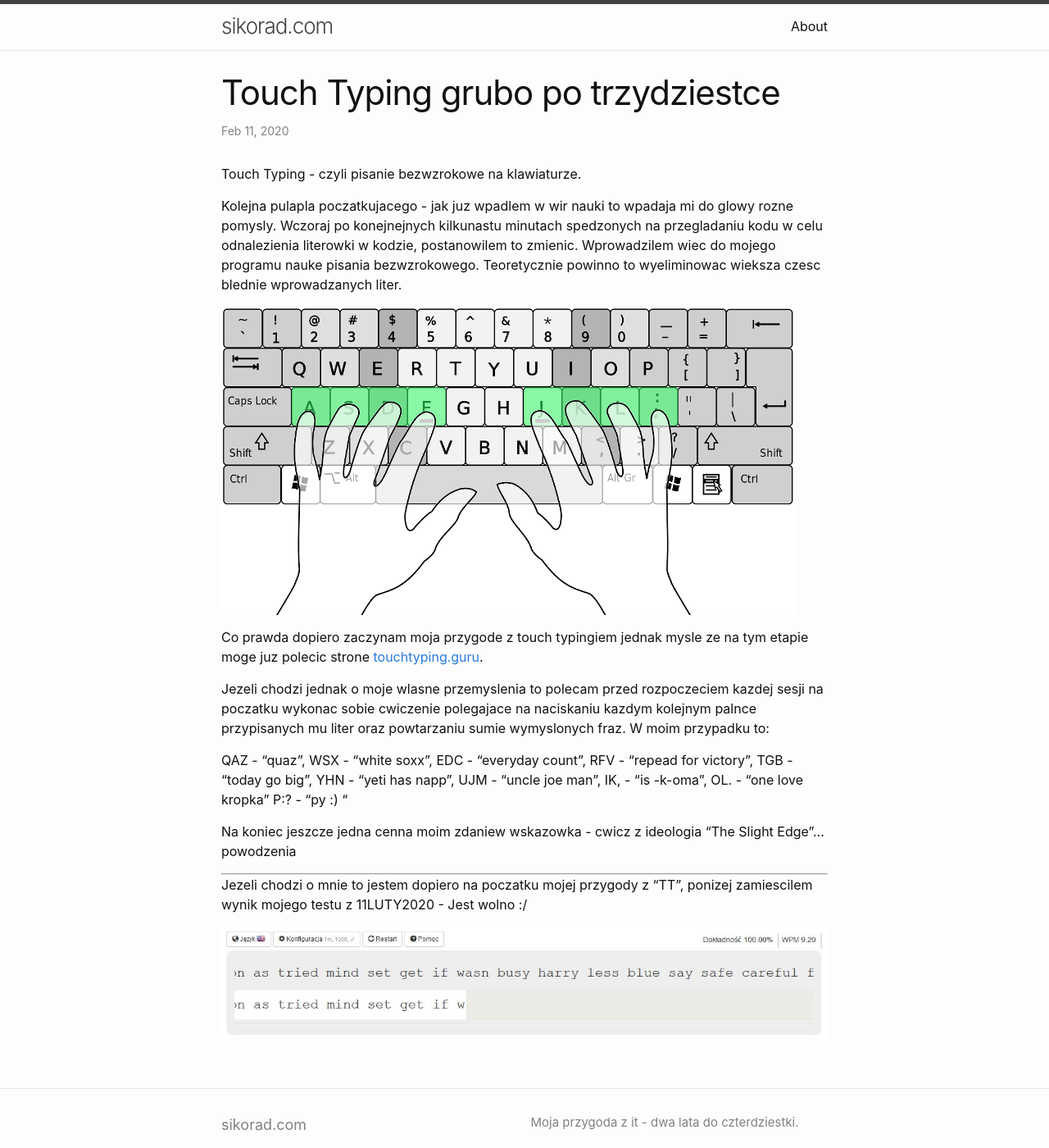
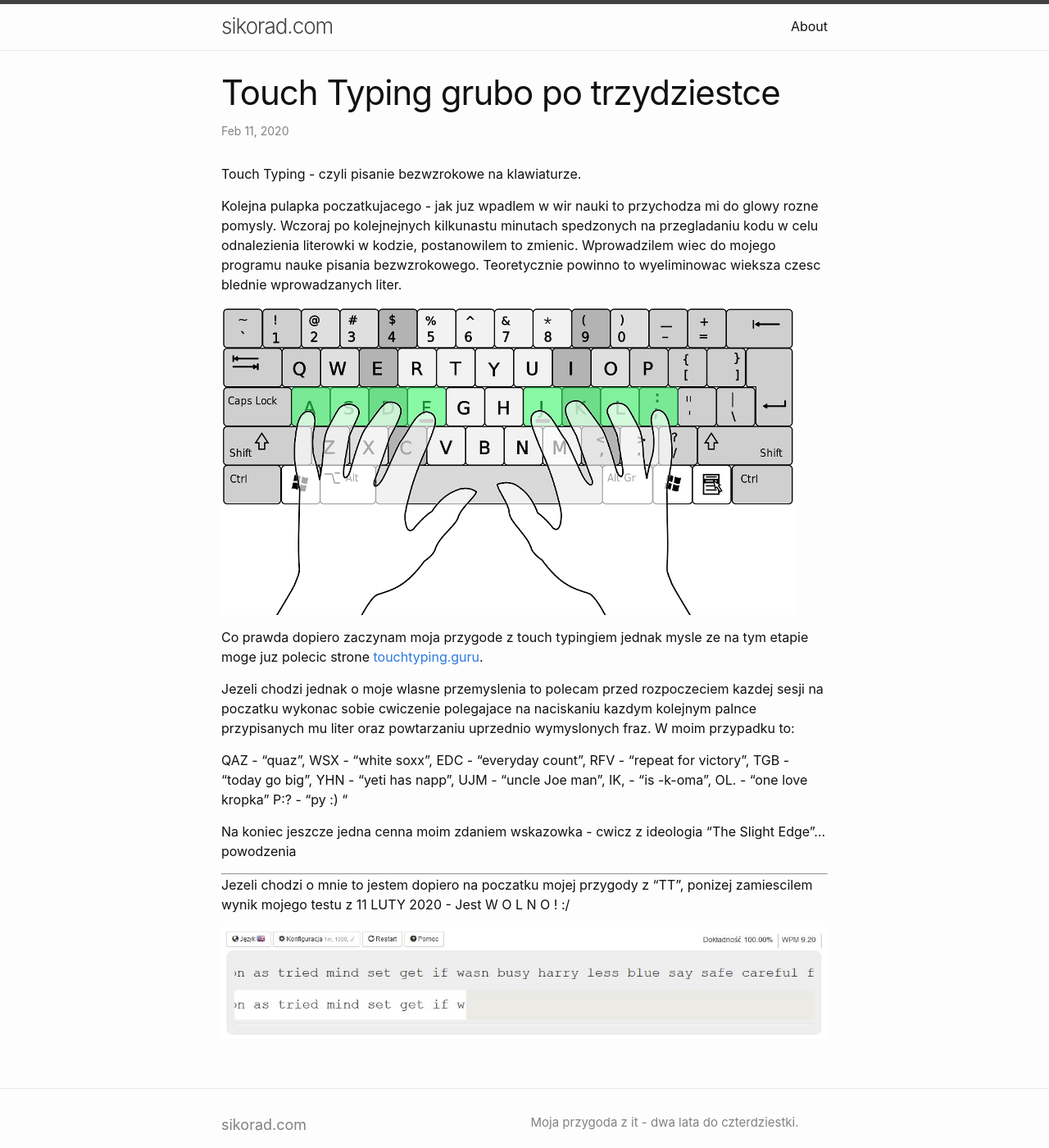
Before and after one commit to efiksio/sikorad, a Jekyll site: the page built from _posts/2020-02-11-touch-typing-grubo-po-30tce .markdown, in a window 1280 px wide and 1400 px high. Shown: the whole window at 82% size. Built offline with Jekyll 4.4.1, drawn with Linux system fonts in a browser that asks for light colours.

Commit message:
touch typing literowki

```diff
--- a/_posts/2020-02-11-touch-typing-grubo-po-30tce .markdown
+++ b/_posts/2020-02-11-touch-typing-grubo-po-30tce .markdown
@@ -6,8 +6,8 @@ categories: it nauka program
 ---
 Touch Typing - czyli pisanie bezwzrokowe na klawiaturze.
 
-Kolejna pulapla poczatkujacego - jak juz wpadlem w wir nauki to wpadaja mi do glowy rozne pomysly.
-Wczoraj po konejnejnych kilkunastu minutach spedzonych na przegladaniu kodu w celu odnalezienia literowki
+Kolejna pulapka poczatkujacego - jak juz wpadlem w wir nauki to przychodza mi do glowy rozne pomysly.
+Wczoraj po kolejnejnych kilkunastu minutach spedzonych na przegladaniu kodu w celu odnalezienia literowki
 w kodzie, postanowilem to zmienic. Wprowadzilem wiec do mojego programu nauke pisania bezwzrokowego.
 Teoretycznie powinno to wyeliminowac wieksza czesc blednie wprowadzanych liter.
 
@@ -17,23 +17,23 @@ Co prawda dopiero zaczynam moja przygode z touch typingiem jednak mysle ze na ty
 strone  [touchtyping.guru](http://pl.touchtyping.guru/).
 
 Jezeli chodzi jednak o moje wlasne przemyslenia to polecam przed rozpoczeciem kazdej sesji na poczatku wykonac sobie cwiczenie
-polegajace na naciskaniu kazdym kolejnym palnce przypisanych mu liter oraz powtarzaniu sumie wymyslonych fraz.
+polegajace na naciskaniu kazdym kolejnym palnce przypisanych mu liter oraz powtarzaniu uprzednio wymyslonych fraz.
 W moim przypadku to:
 
 QAZ - "quaz",
 WSX - "white soxx",
 EDC - "everyday count",
-RFV - "repead for victory",
+RFV - "repeat for victory",
 TGB - "today go big",
 YHN - "yeti has napp",
-UJM - "uncle joe man",
+UJM - "uncle Joe man",
 IK, - "is -k-oma",
 OL. - "one love kropka"
 P:? - "py :) "
 
-Na koniec jeszcze jedna cenna moim zdaniew wskazowka - cwicz z ideologia "The Slight Edge"... powodzenia
+Na koniec jeszcze jedna cenna moim zdaniem wskazowka - cwicz z ideologia "The Slight Edge"... powodzenia
 
 ------------
-Jezeli chodzi o mnie to jestem dopiero na poczatku mojej przygody z "TT", ponizej zamiescilem wynik mojego testu z 11LUTY2020 - Jest wolno :/
+Jezeli chodzi o mnie to jestem dopiero na poczatku mojej przygody z "TT", ponizej zamiescilem wynik mojego testu z 11 LUTY 2020 - Jest W O L N O ! :/
 
 ![wynik z 11luty2020](/assets/images/touch_typing_11FEB2020.JPG)
```
